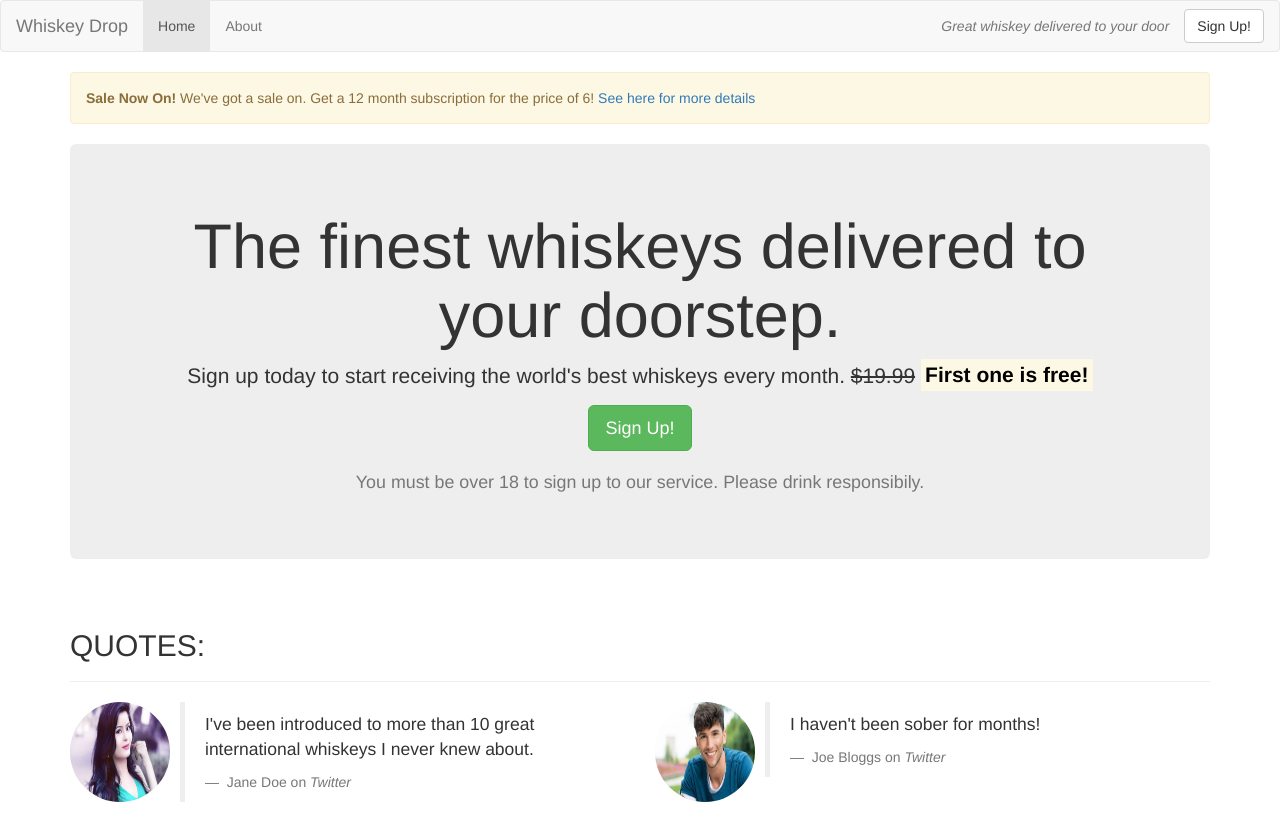
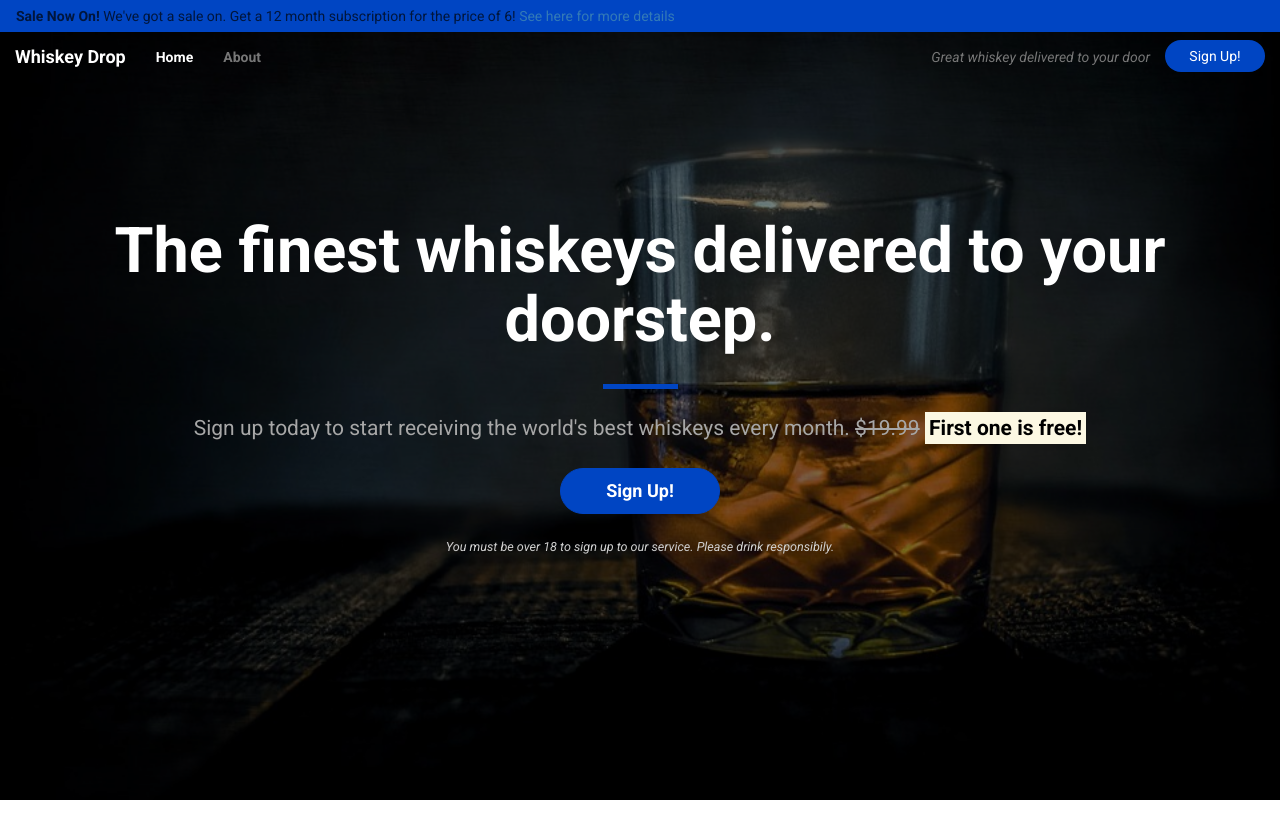
Before and after one commit to MatthewHopwood/bootstrap-responsive, a plain HTML site: page index.html in a window 1280 px wide. Shown: the top 825 px of the page. Drawn offline with nearby package versions, Linux system fonts and the light colour scheme.

Commit message:
Added CSS and updated layout

```diff
--- /dev/null
+++ b/css/main.css
@@ -0,0 +1,185 @@
+body {
+    font-family: 'Roboto', sans-serif;
+}
+
+/* Containers */
+
+.alert-container {}
+
+.callout-container {
+    height: 100vh;
+
+    background: url('../images/whiskey-glass.jpg') no-repeat center center fixed;
+    -webkit-background-size: cover;
+    -moz-background-size: cover;
+    -o-background-size: cover;
+    background-size: cover;
+
+    display: flex;
+    align-items: center;
+
+    position: relative;
+}
+
+.opaque-overlay {
+    position: absolute;
+    top: 0;
+    left: 0;
+    height: 100%;
+    width: 100%;
+    background-color: rgba(0, 0, 0, 0.5);
+}
+
+.quotes-container {}
+
+.features-container {}
+
+.favorites-container {}
+
+/* Navbar */
+
+.navbar {
+    margin-bottom: 0;
+    position: absolute;
+    top: 0;
+    left: 0;
+    width: 100%;
+    z-index: 1;
+    background-color: transparent;
+    border-color: transparent;
+    border: 0;
+}
+
+.navbar-default .navbar-collapse {
+    border-color: transparent;
+}
+
+.navbar-default .navbar-toggle {
+    border: 0;
+}
+
+.navbar-default .navbar-toggle:hover {
+    background-color: transparent;
+}
+
+.navbar-default .navbar-toggle .icon-bar {
+    background-color: white;
+}
+
+.navbar .navbar-brand {
+    font-weight: bold;
+    color: white;
+}
+
+.navbar .navbar-brand:hover {
+    color: white;
+}
+
+.navbar-default .navbar-nav a {
+    font-weight: bold;
+}
+
+.navbar-default .navbar-nav>.active>a,
+.navbar-default .navbar-nav>.active>a:focus,
+.navbar-default .navbar-nav>.active>a:hover {
+    color: white;
+    background-color: transparent;
+}
+
+.navbar-default .navbar-nav>li>a:focus,
+.navbar-default .navbar-nav>li>a:hover {
+        color: white;
+}
+
+.navbar-btn {
+    border: 0;
+    border-radius: 16px;
+    width: 100px;
+    background-color: #0045c3;
+    color: white;
+}
+
+.navbar-btn:hover {
+    background-color: #04286b;
+    border-color: #04286b;
+    color: white;
+}
+
+/* Jumbotron */
+
+.jumbotron {
+    background-color: transparent
+}
+
+.jumbotron h1 {
+    color: white;
+    font-weight: bold;
+    margin-bottom: 30px;
+}
+
+.jumbotron .lead {
+    color: #a7a7a7;
+    margin: 25px 0;
+}
+
+.jumbotron small {
+    font-size: 60%;
+    font-style: italic;
+    color: #d0d0d0;
+}
+
+/* Block Dividers */
+
+.block-divider {
+    width: 75px;
+    height: 5px;
+    border: 0;
+}
+
+.block-divider--blue {
+    background-color: #0045c3;
+}
+
+.block-divider--short {
+    width: 45px;
+}
+
+/* Buttons */
+
+.btn--cta {
+    font-weight: bold;
+    border-radius: 23px;
+    width: 160px;
+}
+
+.btn--blue {
+    color: white;
+    background-color: #0045c3;
+    border-color: #0045c3;
+}
+
+.btn--blue:hover,
+.btn--blue:active,
+.btn--blue:focus,
+.btn--blue:active:focus {
+    background-color: #04286b;
+    border-color: #04286b;
+    color: white;
+}
+
+/* Alert */
+
+.alert-container .col-xs-12 {
+    padding-left: 0;
+    padding-right: 0;
+}
+
+.site-wide-alert {
+    color: #01163c;
+    background-color: #0045c3;
+    border-color: #faebcc;
+    padding: 5px 15px;
+    margin-bottom: 0;
+    border: 1px solid transparent;
+    border-radius: 0;
+}
--- a/index.html
+++ b/index.html
@@ -6,57 +6,70 @@
 	<meta name="viewport" content="width=device-width, initial-scale=1.0">
 	<meta http-equiv="X-UA-Compatible" content="ie=edge">
 	<link rel="stylesheet" href="https://maxcdn.bootstrapcdn.com/bootstrap/3.3.7/css/bootstrap.min.css" type="text/css">
+	<link href="https://fonts.googleapis.com/css?family=Roboto:400,400i,700,700i" rel="stylesheet">
+	<link rel="stylesheet" href="css/main.css" type="text/css" />
 	<title>Whiskey Drop | Taste a new whiskey every month</title>
 </head>
 
 <body>
-	<!-- Nav -->
+
 	<nav class="navbar navbar-default">
+		<div class="container-fluid alert-container hidden-xs">
+			<div class="row">
+				<div class="col-xs-12">
+					<div class="site-wide-alert alert alert-warning">
+						<strong>Sale Now On!</strong> We've got a sale on. Get a 12 month subscription for the price of 6! <a href=""> See here for more details</a>
+					</div>
+				</div>
+			</div>
+		</div>
+
+
 		<div class="container-fluid">
-			<!-- Logo -->
 			<div class="navbar-header">
 				<a href="/" class="navbar-brand">
 				Whiskey Drop
 			</a>
+				<button type="button" class="navbar-toggle collapsed" data-toggle="collapse" data-target="#navbar">
+				<span class="sr-only">Toggle navigation</span>
+				<span class="icon-bar"> </span>
+				<span class="icon-bar"> </span>
+				<span class="icon-bar"> </span>
+				</button>
 			</div>
 
-			<!-- Navbar -->
+			<div class="navbar-collapse collapse" id="navbar">
 				<ul class="nav navbar-nav">
 					<li class="active"><a href="/"> Home </a></li>
 					<li><a href="/"> About </a></li>
 					<li class="visible-xs"><a href="/"> Sign Up </a></li>
 				</ul>
 
-			<!-- Message -->
 				<div class="navbar-header navbar-right hidden-xs">
 					<a href="/login" class="btn btn-default navbar-btn"> Sign Up! </a>
 					<p class="navbar-text"><i> Great whiskey delivered to your door </i></p>
 				</div>
 			</div>
+		</div>
 	</nav>
 
-	<article class="container">
-		<!-- Alert -->
-		<div class="row hidden-xs">
-			<div class="col-xs-12">
-				<div class="alert alert-warning">
-					<strong>Sale Now On!</strong> We've got a sale on. Get a 12 month subscription for the price of 6! <a href=""> See here for more details</a>
-				</div>
-			</div>
-		</div>
+	<div class="container-fluid callout-container">
+		<div class="opaque-overlay">&nbsp;</div>
 		<!-- Callout -->
 		<div class="row">
 			<div class="col-xs-12">
 				<section class="callout jumbotron text-center">
 					<h1>The finest whiskeys delivered to your doorstep.</h1>
+					<hr class="block-divider block-divider--blue">
 					<p class="lead">Sign up today to start receiving the world's best whiskeys every month. <s class="hidden-xs">$19.99</s> <span class="visible-xs"><br></span><strong><mark>First one is free!</mark></strong></p>
-					<p><button class="btn btn-lg btn-success" data-toggle='modal' data-target='#signUpModal'>Sign Up!</button></p>
+					<p><button class="btn btn-lg btn--cta btn--blue" data-toggle='modal' data-target='#signUpModal'>Sign Up!</button></p>
 					<p class="text-muted"><small>You must be over 18 to sign up to our service. Please drink responsibily.</small></p>
 				</section>
 			</div>
 		</div>
 		<!-- /.callout -->
-
+	</div>
+	<div class="container quotes-container">
 		<!-- Quotes -->
 		<section class="quotes">
 			<div class="row">
@@ -96,7 +109,8 @@
 			</div>
 		</section>
 		<!-- /.quotes -->
-
+	</div>
+	<div class="container features-container">
 		<!-- Features -->
 		<section class="features">
 			<div class="row">
@@ -131,7 +145,8 @@
 			</div>
 		</section>
 		<!-- /.features -->
-
+	</div>
+	<div class="container favorites-container">
 		<!-- Monthly Favorites -->
 		<section class="favorites">
 			<div class="row">
@@ -170,6 +185,7 @@
 		</section>
 		<!-- /.monthly favorites -->
 		</article>
+	</div>
 
 	<!-- Modal -->
 	<div class="modal fade" id="signUpModal" tabindex="-1" role="dialog" aria-labelledby="myModalLabel">
```
Also changed, not shown: images/whiskey-glass.jpg (added). Lines whose indentation alone changed are shown as unchanged.
